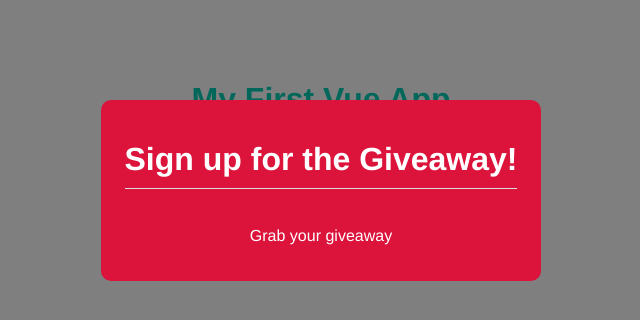
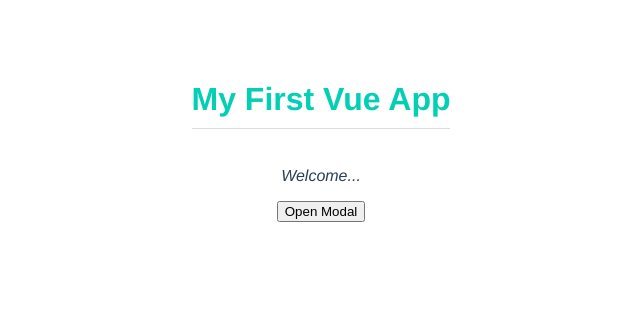
Before and after one commit to rayfajars/VUE_3_BASIC_UDEMY_NETNINJA2, a Vue app: page / in a window 1280 px wide. Shown: the top 320 px of the page, without its empty margins (319-959 px from the left). Built offline with nearby package versions, Linux system fonts and the light colour scheme.

Commit message:
mengirimkan function dari app vue ke components , atau mengirimkan function dari template ke components

```diff
--- a/src/App.vue
+++ b/src/App.vue
@@ -1,6 +1,11 @@
 <template>
   <h1>{{ title }}</h1>
-  <Modal :header='header' :text='text' theme="sale" />
+  <p>Welcome...</p>
+  <div v-if="showModal">
+    <Modal :header='header' :text='text' theme="sale" @close="toggleModal" />
+  </div>
+  <button @click="toggleModal">Open Modal</button>
+
 </template>
 
 <script>
@@ -16,15 +21,14 @@ export default {
     return {
       title: "My First Vue App",
       header:'Sign up for the Giveaway!',
-      text:'Grab your giveaway'
+      text:'Grab your giveaway',
+      showModal:false
     };
   },
   methods: {
-    handleClick() {
-      console.log(this.$refs.name);
-      this.$refs.name.classList.add("active");
-      this.$refs.name.focus();
-    },
+    toggleModal(){
+      this.showModal = !this.showModal;
+    }
   },
 };
 </script>
--- a/src/components/Modal.vue
+++ b/src/components/Modal.vue
@@ -1,5 +1,5 @@
 <template>
-  <div class="backdrop">
+  <div class="backdrop" @click="closeModal">
     <div class="modal" :class="{sale: theme === 'sale'}">
       <h1>{{ header }}</h1>
       <p>{{ text }}</p>
@@ -10,6 +10,11 @@
 <script>
 export default {
   props: ["header", "text", "theme"],
+  methods:{
+    closeModal(){
+      this.$emit('close')
+    }
+  }
 };
 </script>
 
```
